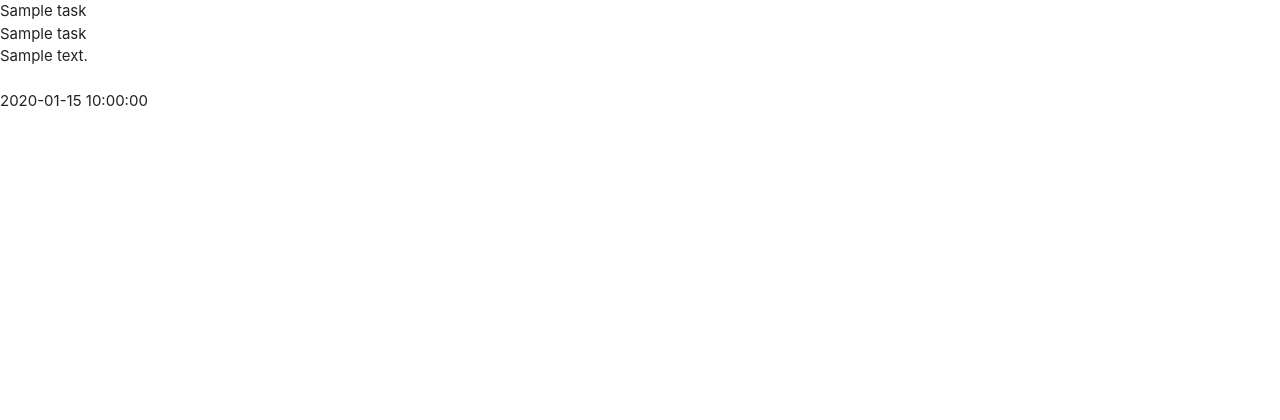
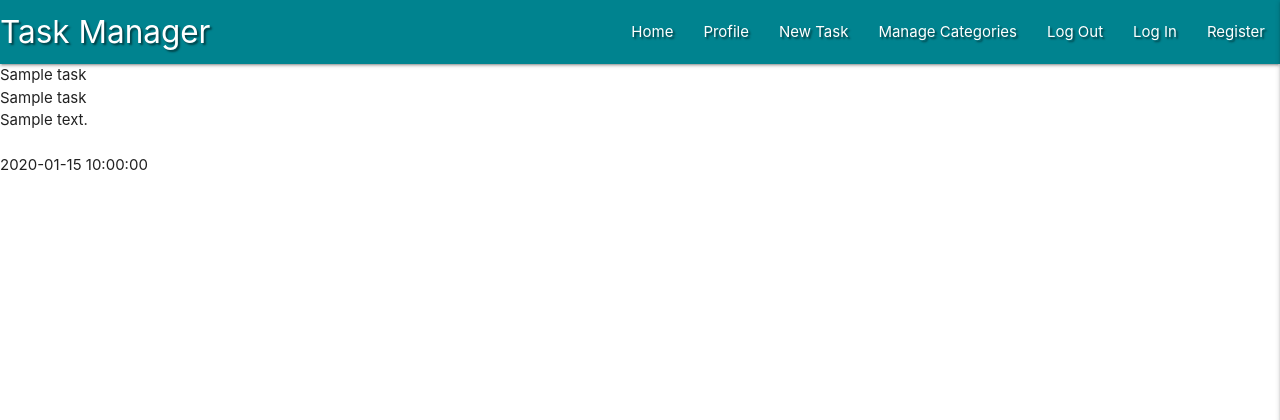
Before and after one commit to Cairi-S/task-manager-mini-project, a Flask app: page / in a window 1280 px wide. Shown: the top 420 px of the page. Run offline with Flask 2, Linux system fonts and the light colour scheme; a database or web service that is not in the repository returns one stand-in record (values such as "Sample title"); some libraries are stand-ins or nearby versions.

Commit message:
Add Materializa navbar and side nav

```diff
--- a/static/css/style.css
+++ b/static/css/style.css
@@ -0,0 +1,3 @@
+.text-shadow{
+    text-shadow: 2px 2px 2px rgba(0,0,0,0.5);
+}
--- a/static/js/script.js
+++ b/static/js/script.js
@@ -0,0 +1,3 @@
+$(document).ready(function(){
+    $(".sidenav").sidenav({edge: "right"});
+  });
--- a/templates/base.html
+++ b/templates/base.html
@@ -12,6 +12,37 @@
     <title>Task Manager</title>
 </head>
 <body>
+
+    <header>
+        <!-- Main top navbar -->
+        <nav class="nav-extend text-shadow cyan darken-3">
+            <div class="nav-wrapper">
+                <a href="{{ url_for('get_tasks') }}" class="brand-logo">Task Manager</a>
+                <a href="#" data-target="mobile-demo" class="sidenav-trigger right"><i class="fas fa-bars"></i></a>
+                <ul class="right hide-on-med-and-down">
+                    <li><a href="{{ url_for('get_tasks') }}">Home</a></li>
+                    <li><a href="#">Profile</a></li>
+                    <li><a href="#">New Task</a></li>
+                    <li><a href="#">Manage Categories</a></li>
+                    <li><a href="#">Log Out</a></li>
+                    <li><a href="#">Log In</a></li>
+                    <li><a href="#">Register</a></li>
+                </ul>
+            </div>
+        </nav>
+          <!-- Mobile side navbar -->
+        <ul class="sidenav" id="mobile-demo">
+            <li><h4 class="center-align cyan-text text-darken-4">Task Manager</h4></li>
+            <li><a href="{{ url_for('get_tasks') }}">Home</a></li>
+            <li><a href="#">Profile</a></li>
+            <li><a href="#">New Task</a></li>
+            <li><a href="#">Manage Categories</a></li>
+            <li><a href="#">Log Out</a></li>
+            <li><a href="#">Log In</a></li>
+            <li><a href="#">Register</a></li>
+        </ul>
+    </header>
+
     {% block content %}
     {% endblock %}
 
```
